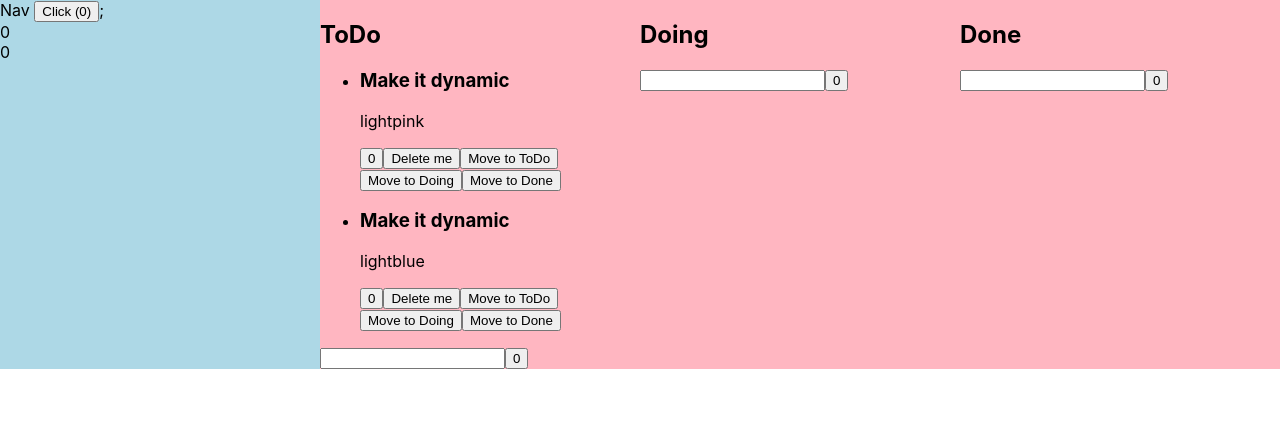
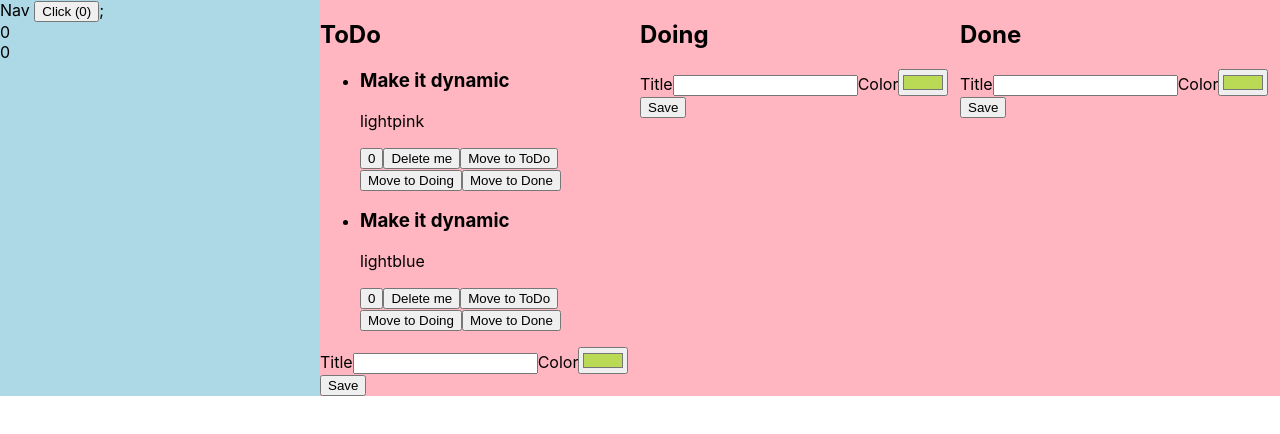
Before and after one commit to Di-Pri/reactintro, a React (Create React App) app: page / in a window 1280 px wide. Shown: the top 434 px of the page. Built offline with nearby package versions, Linux system fonts and the light colour scheme.

Commit message:
working with forms

```diff
--- a/src/App.js
+++ b/src/App.js
@@ -24,16 +24,7 @@
 
   function onFormSubmit(data) {
     console.log("form submited", data);
-    setCards(
-      cards.concat({
-        title: "OMG, did that just happen",
-        list: "todo",
-        added: Date.now(),
-        id: Math.random(),
-        color: "lightpink",
-        assignedTo: ["di"],
-      })
-    );
+    setCards(cards.concat(data));
   }
 
   function onCardMove(id, whereTo) {
--- a/src/components/Form.js
+++ b/src/components/Form.js
@@ -1,15 +1,38 @@
-import React from "react";
-import Button from "./Button";
+import React, { useState } from "react";
 
 export default function Form(props) {
+  const [title, setTitle] = useState("");
+  const [color, setColor] = useState("#bada55");
   function submit(evt) {
     evt.preventDefault();
-    props.onFormSubmit("hello");
+    props.onFormSubmit({
+      title: title,
+      list: "todo",
+      added: Date.now(),
+      id: Math.random(),
+      color: color,
+      assignedTo: ["di"],
+    });
+    setTitle("");
+    setColor("#bada55");
+  }
+  function titleChanged(e) {
+    setTitle(e.target.value);
+  }
+  function colorChanged(e) {
+    setColor(e.target.value);
   }
   return (
     <form onSubmit={submit}>
-      <input />
-      <Button />
+      <label>
+        Title
+        <input type="text" onChange={titleChanged} name="title" value={title} />
+      </label>
+      <label>
+        Color
+        <input type="color" onChange={colorChanged} name="color" value={color} />
+      </label>
+      <input type="submit" value="Save" />
     </form>
   );
 }
```
